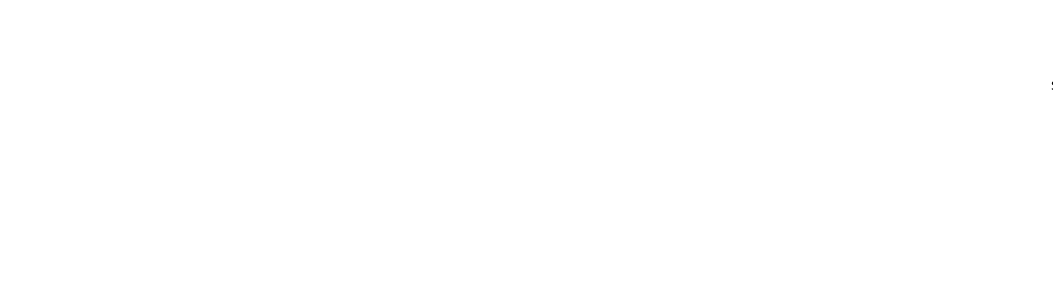
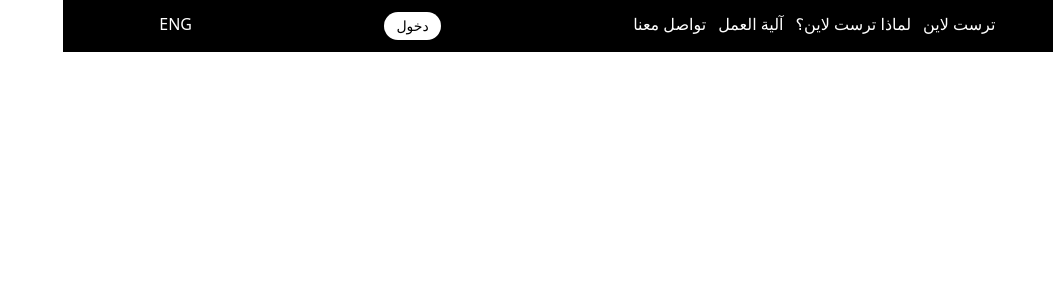
Before and after one commit to MohammadKhallaf/react-trustland, a React (Vite) app: page / in a window 1280 px wide. Shown: the top 300 px of the page, without its empty margins (227-1280 px from the left). Built offline with nearby package versions, Linux system fonts and the light colour scheme.

Commit message:
add header component

```diff
--- a/src/layout/Header.tsx
+++ b/src/layout/Header.tsx
@@ -1,7 +1,23 @@
 import React from "react";
-
+import logoSVG from "@/assets/images/TrustLogo.svg";
 const Header = (): JSX.Element => {
-  return <header>Header</header>;
+  return (
+    <header className="flex flex-row justify-around bg-black text-white py-3 align-baseline">
+      <div>
+        <img src={logoSVG} alt="trust logo" className="h-6" />
+      </div>
+      <ul className="flex flex-row gap-3">
+        <li>ترست لاين</li>
+        <li>لماذا ترست لاين؟</li>
+        <li>آلية العمل</li>
+        <li>تواصل معنا</li>
+      </ul>
+      <button className="rounded-full bg-white text-black px-3 py-1 text-sm">
+        دخول
+      </button>
+      <div>ENG</div>
+    </header>
+  );
 };
 
 export default Header;
```
Also changed, not shown: src/assets/images/TrustLogo.svg (added).
